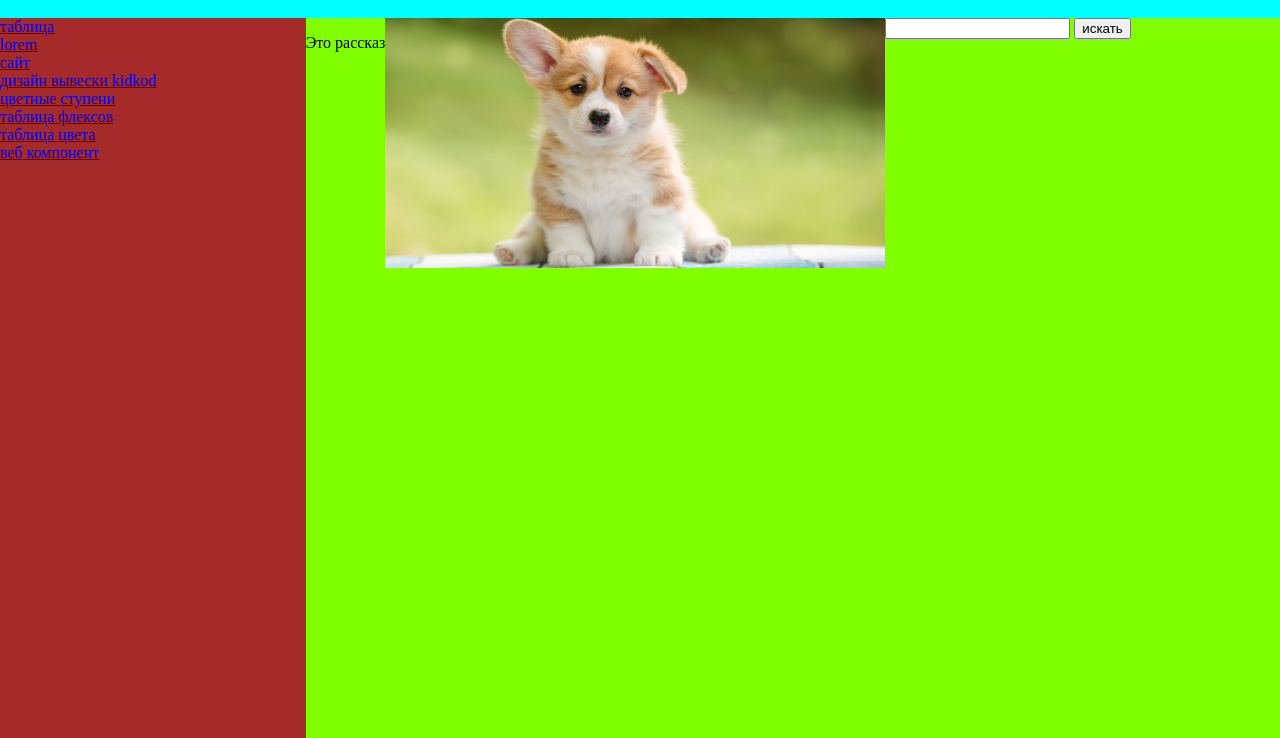
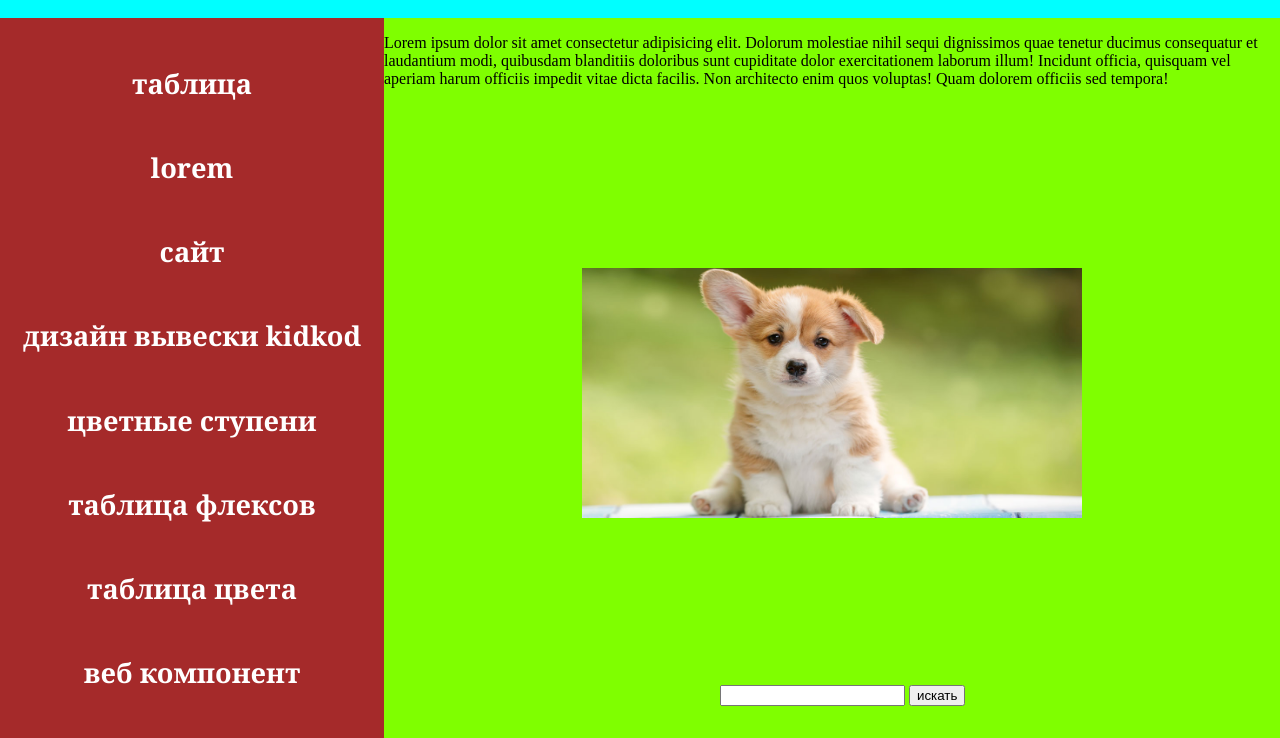
Before and after one commit to RichFrunze/RichFrunze.github.io, a plain HTML site: page index.html in a window 1280 px wide. Shown: the part 62-800 px from the top of the page. Drawn offline with Linux system fonts and the light colour scheme.

Commit message:
Update index.html

```diff
--- a/index.html
+++ b/index.html
@@ -8,6 +8,7 @@
     <style>
         body {
             margin: 0px;
+            overflow:hidden ;
         }
         .glavn {
             display: flex;
@@ -31,13 +32,40 @@
             background-color: brown;
             height: 100%;
             flex-grow: 1;
+            flex-basis: 30%;
+            align-items: center;
+            justify-content: space-evenly;
         }
         .classright {
             background-color: chartreuse;
             display: flex;
             flex-grow: 1;
+            flex-direction: column;
+            justify-content: space-between;
+            flex-basis: 70%;
+            /* align-items: center; */
+        }
+        .photo {
+            align-self: center;
         }
 
+        .poiskovaya {
+            margin-bottom: 2em;
+            margin-left: 21em;
+       }
+
+       .smallcontentleft>a {
+            color: white;
+            font-size: 1.7em;
+            text-decoration: none;
+            font-weight: 900;
+            font-family: Georgia, 'Times New Roman', Times, serif;
+            transition: all 0.3s ease-in;
+       }
+       .smallcontentleft>a:hover {
+            /* transform: translate(-5px, -5px); */
+            transform: rotate(360deg);
+       }
     </style>
 </head>
 <body>
@@ -59,7 +87,7 @@
         </div>
         <div class="classright">
             <div class="story">
-                <p>Это рассказ</p>
+                <p>Lorem ipsum dolor sit amet consectetur adipisicing elit. Dolorum molestiae nihil sequi dignissimos quae tenetur ducimus consequatur et laudantium modi, quibusdam blanditiis doloribus sunt cupiditate dolor exercitationem laborum illum! Incidunt officia, quisquam vel aperiam harum officiis impedit vitae dicta facilis. Non architecto enim quos voluptas! Quam dolorem officiis sed tempora!</p>
             </div>
             <div class="photo">
                 <img src="pic3.jpg" width="500" height="250">
```
